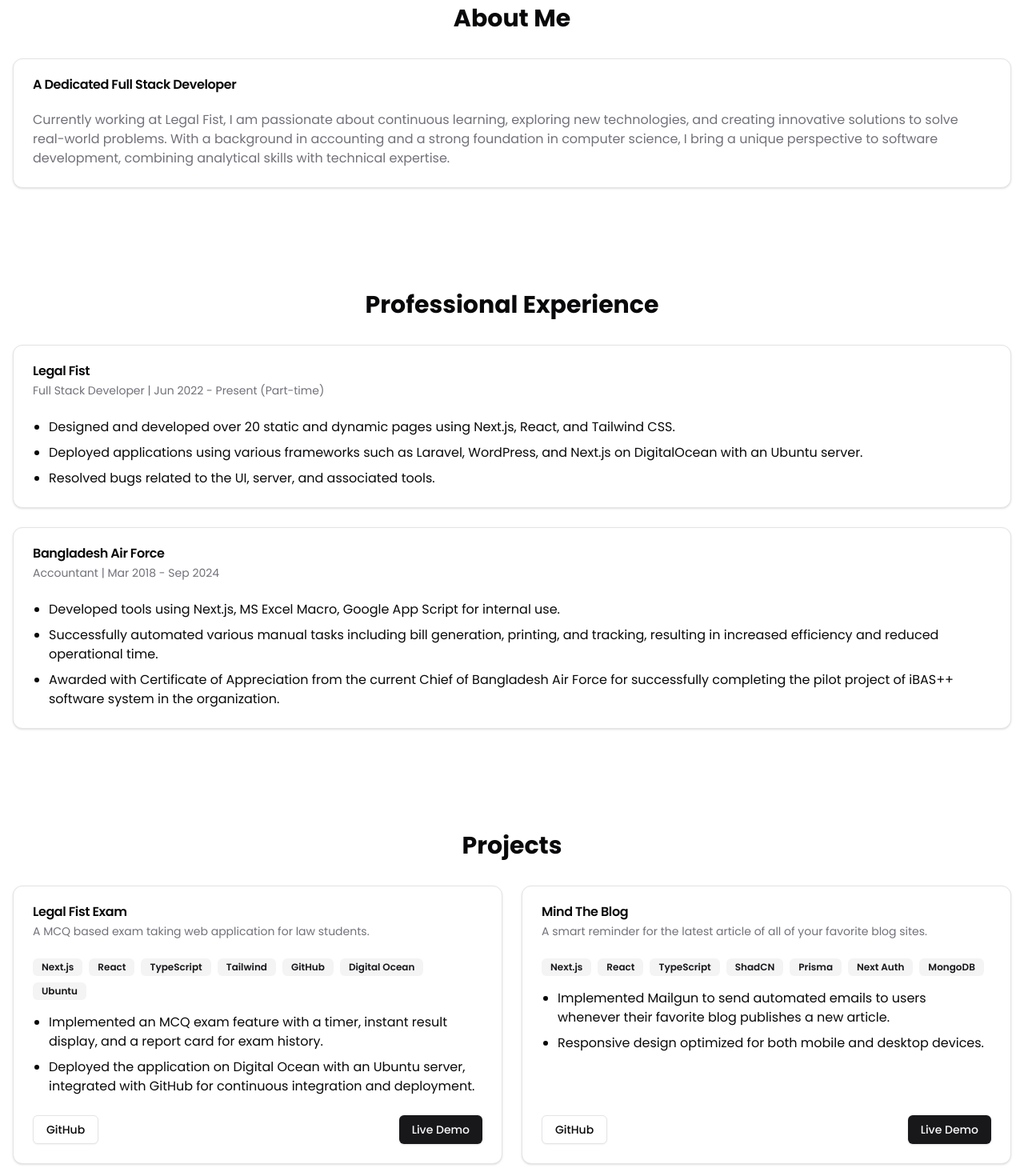
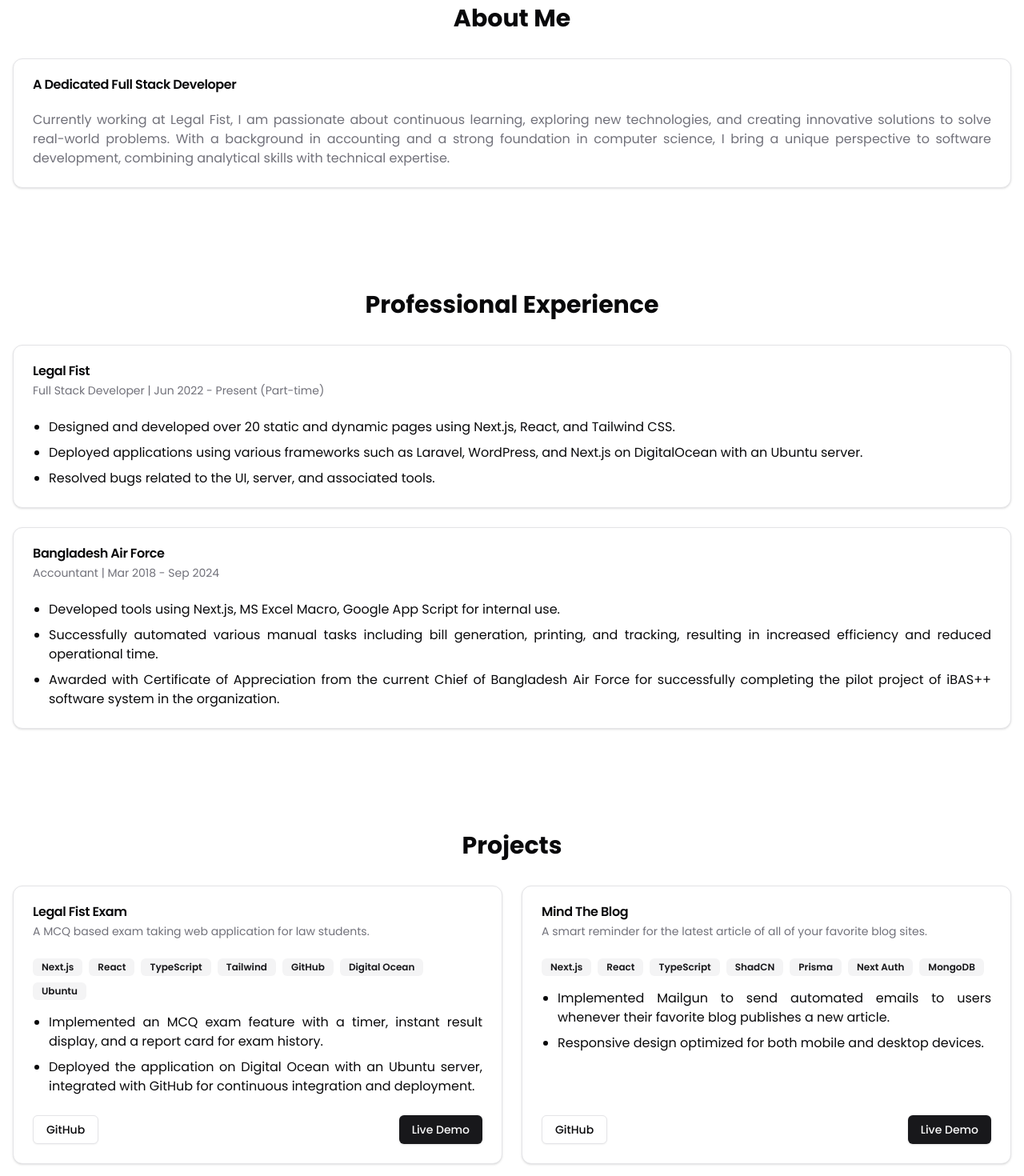
Before and after one commit to ctafsiras/ctafsiras, a Next.js app: page / in a window 1280 px wide. Shown: the part 580-2050 px from the top of the page at 80% size. Built offline with nearby package versions, Linux system fonts and the light colour scheme.

Commit message:
text formated

```diff
--- a/src/components/about.tsx
+++ b/src/components/about.tsx
@@ -9,7 +9,7 @@ export function About() {
           <CardTitle>A Dedicated Full Stack Developer</CardTitle>
         </CardHeader>
         <CardContent>
-          <p className="text-muted-foreground">
+          <p className="text-muted-foreground text-justify">
             Currently working at Legal Fist, I am passionate about continuous
             learning, exploring new technologies, and creating innovative
             solutions to solve real-world problems. With a background in
--- a/src/components/experience.tsx
+++ b/src/components/experience.tsx
@@ -41,7 +41,9 @@ export function Experience() {
             <CardContent>
               <ul className="list-disc pl-5 space-y-2">
                 {exp.responsibilities.map((resp, idx) => (
-                  <li key={idx}>{resp}</li>
+                  <li key={idx} className="text-justify">
+                    {resp}
+                  </li>
                 ))}
               </ul>
             </CardContent>
--- a/src/components/projects.tsx
+++ b/src/components/projects.tsx
@@ -72,7 +72,9 @@ export function Projects() {
               </div>
               <ul className="list-disc pl-5 space-y-2">
                 {project.features.map((feature, idx) => (
-                  <li key={idx}>{feature}</li>
+                  <li key={idx} className="text-justify">
+                    {feature}
+                  </li>
                 ))}
               </ul>
             </CardContent>
```
